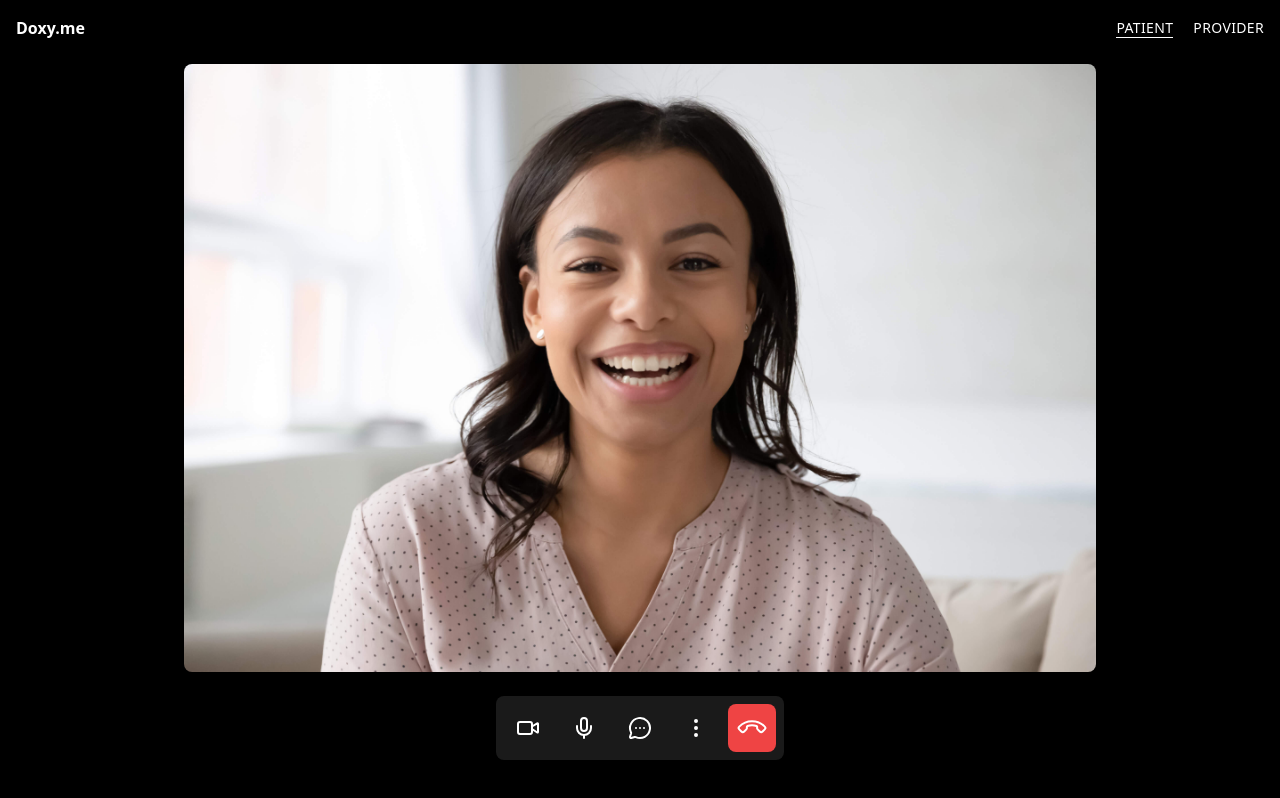
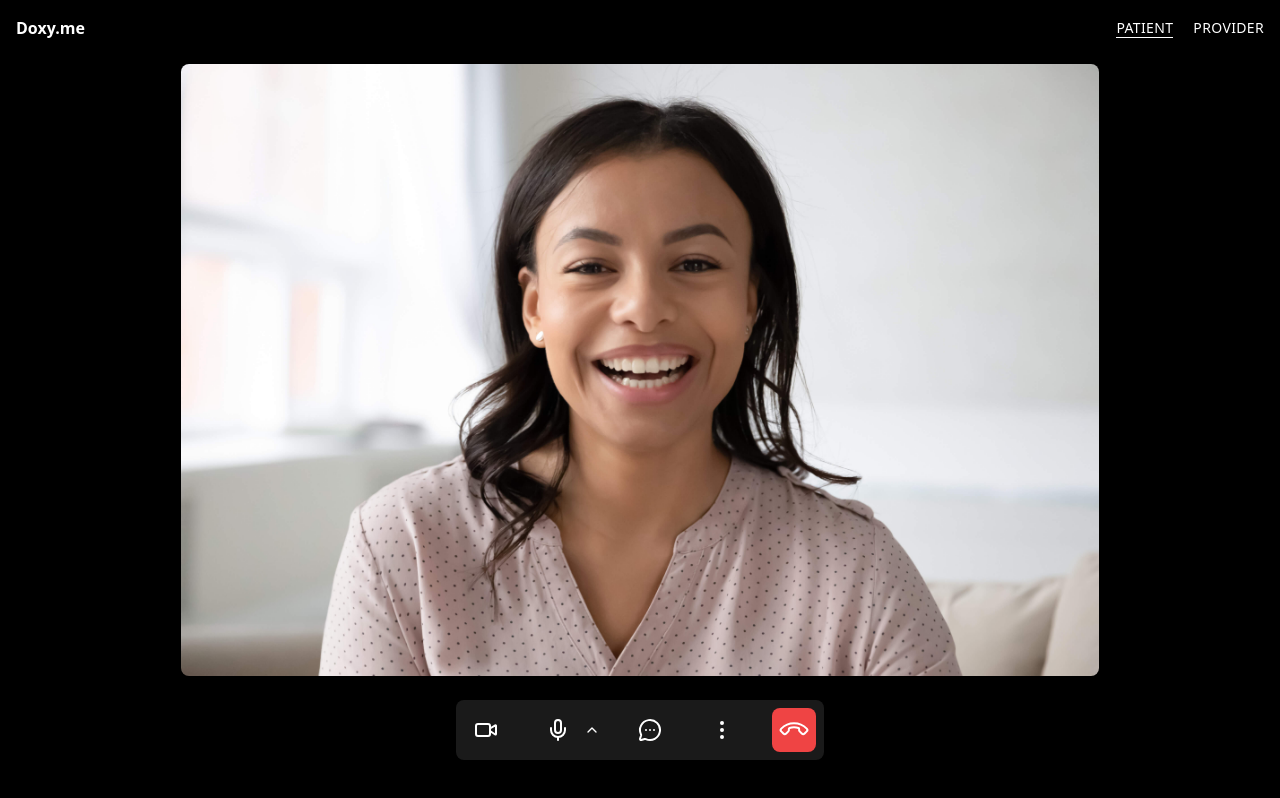
Before and after one commit to m-yates/doxy.me, a React (Vite) app: page / in a window 1280 px wide. Both pictures are taken after a click on the button "PATIENT". Built offline with nearby package versions, Linux system fonts and the light colour scheme.

Commit message:
fix: menu state

```diff
--- a/src/components/button.tsx
+++ b/src/components/button.tsx
@@ -12,7 +12,7 @@ export default function Button({ title, children, onClick, className }: Props) {
     <button
       title={title}
       className={cn(
-        "hover:bg-grey-100 flex size-12 cursor-pointer items-center justify-center overflow-hidden rounded-lg transition-colors duration-250 ease-out",
+        "hover:bg-grey-100 flex size-11 cursor-pointer items-center justify-center overflow-hidden rounded-lg transition-colors duration-250 ease-out",
         className
       )}
       onClick={onClick}
--- a/src/components/controls.tsx
+++ b/src/components/controls.tsx
@@ -23,7 +23,7 @@ export default function Controls({ children, className }: Props) {
       variants={CONTROLS}
       onAnimationComplete={handleAnimationComplete}
       className={cn(
-        "bg-grey-200 relative mx-auto mt-auto flex items-center justify-center gap-2 rounded-lg p-2",
+        "bg-grey-200 relative mx-auto mt-auto flex items-center justify-center gap-7 rounded-lg p-2",
         className
       )}
     >
--- a/src/components/controls/audio.tsx
+++ b/src/components/controls/audio.tsx
@@ -1,29 +1,52 @@
-import { Mic, MicOff } from "lucide-react";
+import { ChevronUp, Mic, MicOff } from "lucide-react";
 import { useState } from "react";
+import { useMenu } from "../../hooks/use-menu";
 import { cn } from "../../lib/utils";
+import Button from "../button";
 import Control from "../control";
 import ToggleButton from "../toggle-button";
+import Menu from "./menu";
 
 interface Props {
   className?: string;
 }
 
+const MENU_ITEMS = ["Settings", "Report an issue"];
+
 export default function Audio({ className }: Props) {
   const [hasAudio, setHasAudio] = useState(true);
-
-  function handleClick() {
-    setHasAudio(!hasAudio);
-  }
+  const { close, toggle, isOpen } = useMenu();
 
   return (
-    <Control className={cn("", className)}>
+    <>
+      <Menu isOpen={isOpen}>
+        {MENU_ITEMS.map((item) => (
+          <Button title={item} onClick={close} key={item} className="size-auto p-2">
+            {item}
+          </Button>
+        ))}
+      </Menu>
+      <Control className={cn("group flex items-center rounded-lg", className)}>
         <ToggleButton
           title="Toggle audio"
-        onClick={handleClick}
+          onClick={() => setHasAudio((prev) => !prev)}
           isActive={hasAudio}
           activeIcon={<Mic />}
           inactiveIcon={<MicOff />}
         />
+        <button
+          title="Audio settings"
+          className="cursor-pointer pl-1 transition-opacity duration-250 ease-out hover:opacity-50"
+          onClick={toggle}
+        >
+          <ChevronUp
+            className={cn(
+              "size-4 transition-transform duration-250 ease-out",
+              isOpen && "rotate-180"
+            )}
+          />
+        </button>
       </Control>
+    </>
   );
 }
--- /dev/null
+++ b/src/components/controls/menu.tsx
@@ -0,0 +1,28 @@
+import { AnimatePresence, motion } from "motion/react";
+import { ANIMATION_STATE, MENU } from "../../lib/animations";
+import { cn } from "../../lib/utils";
+
+interface Props {
+  isOpen: boolean;
+  children: React.ReactNode;
+  className?: string;
+}
+
+export default function Menu({ isOpen, children, className }: Props) {
+  return (
+    <AnimatePresence>
+      {isOpen && (
+        <motion.div
+          {...ANIMATION_STATE}
+          variants={MENU}
+          className={cn(
+            "bg-grey-200 absolute top-0 right-0 left-0 flex translate-y-[-120%] gap-1.5 rounded-lg p-2 text-xs",
+            className
+          )}
+        >
+          {children}
+        </motion.div>
+      )}
+    </AnimatePresence>
+  );
+}
--- a/src/components/controls/options.tsx
+++ b/src/components/controls/options.tsx
@@ -1,10 +1,9 @@
 import { EllipsisVertical } from "lucide-react";
-import { AnimatePresence, motion } from "motion/react";
-import { useEffect, useRef, useState } from "react";
-import { ANIMATION_STATE, MENU } from "../../lib/animations";
+import { useMenu } from "../../hooks/use-menu";
 import { cn } from "../../lib/utils";
 import Button from "../button";
 import Control from "../control";
+import Menu from "./menu";
 
 interface Props {
   children?: React.ReactNode;
@@ -14,58 +13,19 @@ interface Props {
 const MENU_ITEMS = ["Settings", "Report an issue"];
 
 export default function Options({ className }: Props) {
-  const [isMenuOpen, setIsMenuOpen] = useState(false);
-  const containerRef = useRef<HTMLDivElement>(null);
-
-  function handleClick() {
-    setIsMenuOpen(!isMenuOpen);
-  }
-
-  function onSelect() {
-    setIsMenuOpen(false);
-  }
-
-  useEffect(() => {
-    if (!isMenuOpen) return;
-
-    function handleClickOutside(e: MouseEvent) {
-      if (containerRef.current && !containerRef.current.contains(e.target as Node)) {
-        setIsMenuOpen(false);
-      }
-    }
-
-    function handleEscape(e: KeyboardEvent) {
-      if (e.key === "Escape") setIsMenuOpen(false);
-    }
-
-    document.addEventListener("mousedown", handleClickOutside);
-    document.addEventListener("keydown", handleEscape);
-
-    return () => {
-      document.removeEventListener("mousedown", handleClickOutside);
-      document.removeEventListener("keydown", handleEscape);
-    };
-  }, [isMenuOpen]);
+  const { close, toggle, isOpen } = useMenu();
 
   return (
     <>
-      <AnimatePresence>
-        {isMenuOpen && (
-          <motion.div
-            {...ANIMATION_STATE}
-            variants={MENU}
-            className="bg-grey-200 absolute top-0 right-0 left-0 flex translate-y-[-120%] gap-1.5 rounded-lg p-2 text-xs"
-          >
-            {MENU_ITEMS.map((item) => (
-              <Button title={item} onClick={onSelect} key={item} className="size-auto p-2">
-                {item}
-              </Button>
-            ))}
-          </motion.div>
-        )}
-      </AnimatePresence>
-      <Control ref={containerRef} className={cn("", className)}>
-        <Button title="Options" onClick={handleClick}>
+      <Menu isOpen={isOpen}>
+        {MENU_ITEMS.map((item) => (
+          <Button title={item} onClick={close} key={item} className="size-auto p-2">
+            {item}
+          </Button>
+        ))}
+      </Menu>
+      <Control className={cn("", className)}>
+        <Button title="Options" onClick={toggle}>
           <EllipsisVertical />
         </Button>
       </Control>
--- /dev/null
+++ b/src/hooks/use-menu.ts
@@ -0,0 +1,15 @@
+import { useState } from "react";
+
+export function useMenu() {
+  const [isOpen, setIsOpen] = useState(false);
+
+  function toggle() {
+    setIsOpen((prev) => !prev);
+  }
+
+  function close() {
+    setIsOpen(false);
+  }
+
+  return { isOpen, toggle, close };
+}
```
Lines whose indentation alone changed are shown as unchanged.
